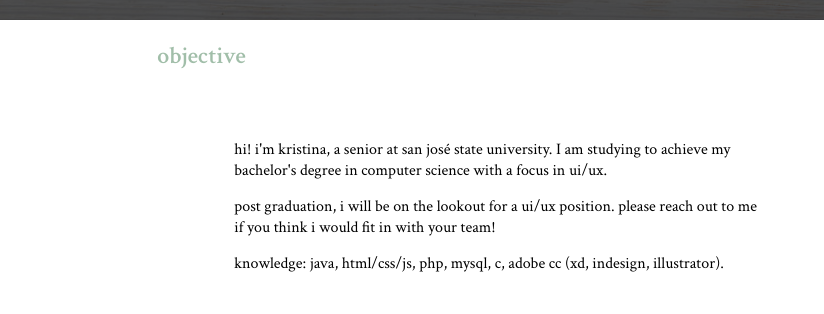
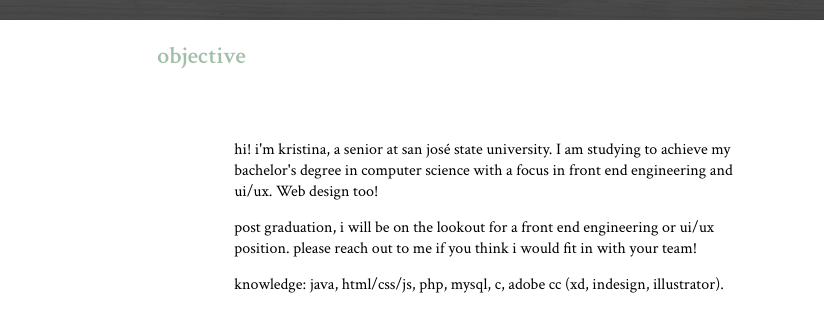
Before and after one commit to KristinaLeo/KristinaLeo.github.io, a plain HTML site: page index.html in a window 1280 px wide. Shown: the part 780-1094 px from the top of the page, 456-1280 px from the left. Drawn offline with nearby package versions, Linux system fonts and the light colour scheme.

Commit message:
Update index.html

```diff
--- a/index.html
+++ b/index.html
@@ -66,11 +66,12 @@
 
                 <div class = "col span-1-of-2">
                     <div class = "metxt">
-                    <p> hi! i'm kristina, a senior at san josé state university. I am studying to achieve my bachelor's degree in computer science with a focus in ui/ux.</p>
+                    <p> hi! i'm kristina, a senior at san josé state university. I am studying to achieve my bachelor's degree in computer science with a focus in
+                        front end engineering and ui/ux. Web design too! </p>
                     </div>
 
                     <div class = "metxt">
-                    <p>post graduation, i will be on the lookout for a ui/ux position. please reach out to me
+                    <p>post graduation, i will be on the lookout for a front end engineering or ui/ux position. please reach out to me
                     if you think i would fit in with your team!</p>
                     </div>
 
```
